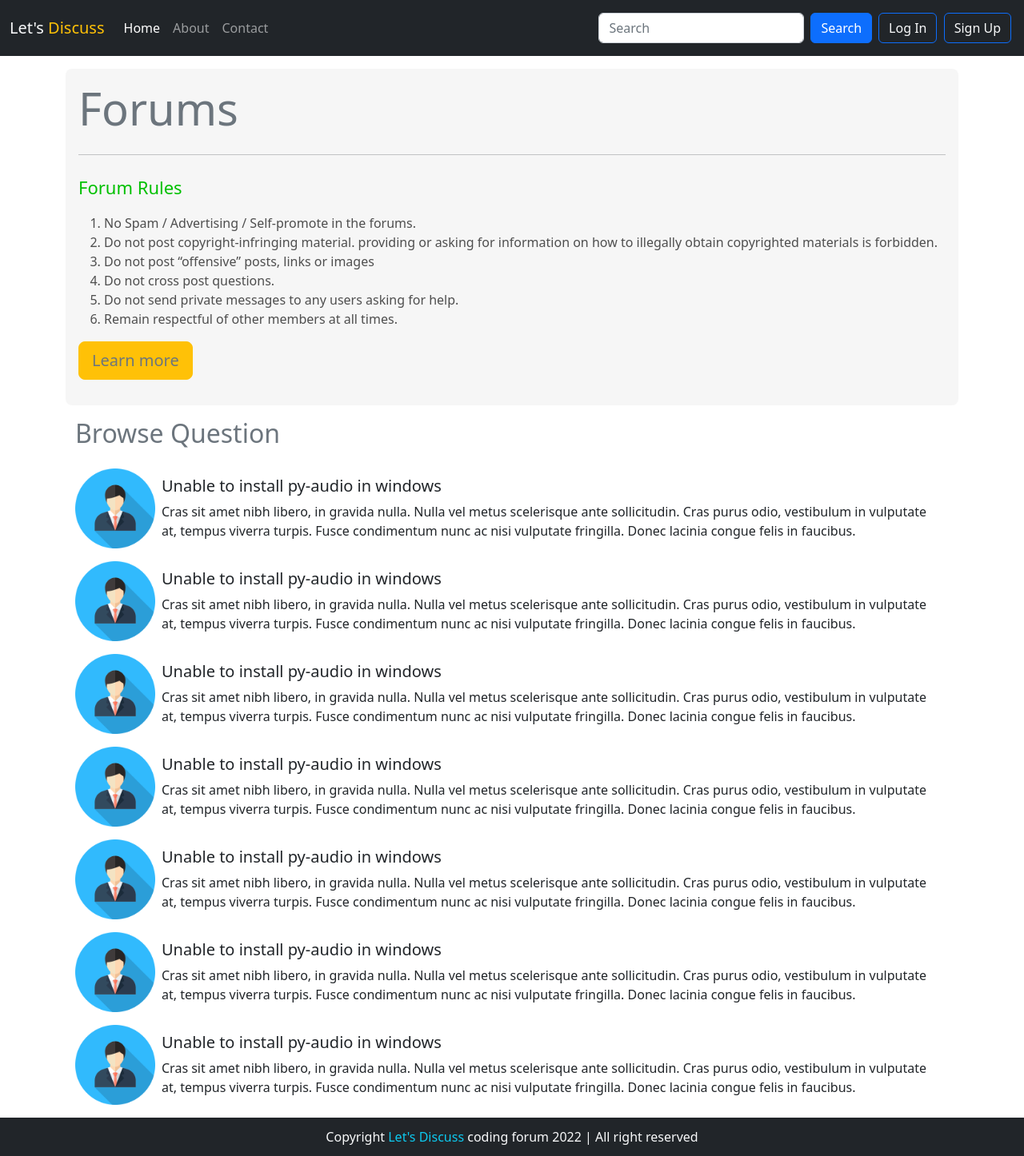
After one commit to Shubham56-droid/Forum_Website, a PHP site: page /threadlist.php?catid=1 in a window 1280 px wide. The commit adds this page. Shown: the whole page at 80% size. Run offline with PHP 8.4, Linux system fonts and the light colour scheme; data that the repository does not hold is empty.

Commit message:
Add files via upload

```diff
--- /dev/null
+++ b/threadlist.php
@@ -0,0 +1,256 @@
+<!DOCTYPE html>
+<html lang="en">
+
+<head>
+    <meta charset="UTF-8">
+    <meta http-equiv="X-UA-Compatible" content="IE=edge">
+    <meta name="viewport" content="width=device-width, initial-scale=1.0">
+    <title>Threads</title>
+    <!--------- Bootstrap CSS ------------->
+    <link rel="stylesheet" href="https://cdn.jsdelivr.net/npm/bootstrap@5.2.0-beta1/dist/css/bootstrap.min.css">
+    <style>
+
+        ::-webkit-scrollbar{
+            background: #000;
+            cursor: pointer;
+            width: 12px;
+
+        }
+        ::-webkit-scrollbar-thumb{
+            background-color: rgb(110, 110, 110);
+            border-radius: 25px;
+        }
+
+        .footer
+        {
+            position: relative;
+            margin-bottom: -20px;
+        }
+
+        .main-con
+        {
+            min-height: 85vh;
+        }
+
+
+        .instruction {
+            font-size: 12px;
+        }
+
+        .link {
+            color: blueviolet;
+            cursor: pointer;
+        }
+
+        .jumbotron{
+            background:rgba(222, 222, 222, 0.274);
+        }
+
+        .forumName{
+            color: rgb(239, 54, 91);
+            font-weight: 600;
+        }
+
+
+        .media img{
+            height: 100px;
+            width: 100px;
+        }
+
+        .rules{
+            font-size: 16px;
+            font-weight: 200;
+            color: rgb(78, 78, 78);
+        }
+
+        .rules-heading{
+            color: rgb(0, 192, 0);
+            font-weight: 400;
+            font-size: 22px;
+        }
+
+        .catdesc{
+            margin-left: 20px;
+            width:90%;
+            color: rgb(218, 0, 87);
+            font-weight: 350;
+        }
+
+
+    </style>
+</head>
+
+<body>
+    <?php
+    /*
+            Navbar
+    */
+    include './partials/_header.php';
+    /*
+            Connecting Database
+    */
+    include './partials/_dbconnect.php';
+    /*
+            Log In modal
+    */
+    include './partials/_loginmodal.php';
+    /*
+            Sign Up modal
+    */
+    include './partials/_signupmodal.php';
+?>
+
+
+<div class="container main-con">
+
+<?php
+    // get request from url
+    $id = $_GET['catid'];
+    $sql = "SELECT * FROM `categories` WHERE `category_id` = $id";
+    $result = mysqli_query($conn,$sql);
+
+    while($row = mysqli_fetch_assoc($result)){
+
+        $catname = $row['category_name'];
+        $catdesc = $row['category_description'];
+
+    }
+
+?>
+
+
+
+    <div class="jumbotron mt-3 p-3 rounded-3">
+    <h1 class="display-4 text-muted text-capitalize"><span class="forumName">
+        <?php
+         echo "$catname";
+        ?>
+    </span> Forums</h1>
+    <p class="lead catdesc">
+        <?php
+         echo "$catdesc";
+        ?>
+    </p>
+    <hr class="my-4">
+
+    <p class="rules-heading">Forum Rules</p>
+    <ol class="rules">
+    <li>
+        No Spam / Advertising / Self-promote in  the forums.
+    </li>
+    <li>
+        Do not post copyright-infringing material.
+        providing or asking for information on how to illegally obtain copyrighted materials is forbidden.
+    </li>
+    <li>
+        Do not post “offensive” posts, links or images
+    </li>
+    <li>
+        Do not cross post questions.
+    </li>
+    <li>
+        Do not send private messages to any users asking for help.
+    </li>
+    <li>
+        Remain respectful of other members at all times.
+    </li>
+    </ol>
+
+
+    <p class="lead ">
+        <a class="btn text-muted btn-warning btn-lg" href="#" role="button">Learn more</a>
+    </p>
+    </div>
+
+
+    <div class="container my-3">
+        <h2 class="text-muted mb-4">Browse Question</h2>
+
+
+
+
+        <div class="media d-flex align-items-center my-3">
+            <img class="mr-3" src="images/user_default_img.png" alt="Generic placeholder image">
+            <div class="media-body p-2">
+              <h5 class="mt-0">Unable to install py-audio in windows</h5>
+              Cras sit amet nibh libero, in gravida nulla. Nulla vel metus scelerisque ante sollicitudin. Cras purus odio, vestibulum in vulputate at, tempus viverra turpis. Fusce condimentum nunc ac nisi vulputate fringilla. Donec lacinia congue felis in faucibus.
+            </div>
+        </div>
+
+
+        <div class="media d-flex align-items-center my-3">
+            <img class="mr-3" src="images/user_default_img.png" alt="Generic placeholder image">
+            <div class="media-body p-2">
+              <h5 class="mt-0">Unable to install py-audio in windows</h5>
+              Cras sit amet nibh libero, in gravida nulla. Nulla vel metus scelerisque ante sollicitudin. Cras purus odio, vestibulum in vulputate at, tempus viverra turpis. Fusce condimentum nunc ac nisi vulputate fringilla. Donec lacinia congue felis in faucibus.
+            </div>
+        </div>
+
+
+        <div class="media d-flex align-items-center my-3">
+            <img class="mr-3" src="images/user_default_img.png" alt="Generic placeholder image">
+            <div class="media-body p-2">
+              <h5 class="mt-0">Unable to install py-audio in windows</h5>
+              Cras sit amet nibh libero, in gravida nulla. Nulla vel metus scelerisque ante sollicitudin. Cras purus odio, vestibulum in vulputate at, tempus viverra turpis. Fusce condimentum nunc ac nisi vulputate fringilla. Donec lacinia congue felis in faucibus.
+            </div>
+        </div>
+
+
+
+        <div class="media d-flex align-items-center my-3">
+            <img class="mr-3" src="images/user_default_img.png" alt="Generic placeholder image">
+            <div class="media-body p-2">
+              <h5 class="mt-0">Unable to install py-audio in windows</h5>
+              Cras sit amet nibh libero, in gravida nulla. Nulla vel metus scelerisque ante sollicitudin. Cras purus odio, vestibulum in vulputate at, tempus viverra turpis. Fusce condimentum nunc ac nisi vulputate fringilla. Donec lacinia congue felis in faucibus.
+            </div>
+        </div>
+
+
+        <div class="media d-flex align-items-center my-3">
+            <img class="mr-3" src="images/user_default_img.png" alt="Generic placeholder image">
+            <div class="media-body p-2">
+              <h5 class="mt-0">Unable to install py-audio in windows</h5>
+              Cras sit amet nibh libero, in gravida nulla. Nulla vel metus scelerisque ante sollicitudin. Cras purus odio, vestibulum in vulputate at, tempus viverra turpis. Fusce condimentum nunc ac nisi vulputate fringilla. Donec lacinia congue felis in faucibus.
+            </div>
+        </div>
+
+
+        <div class="media d-flex align-items-center my-3">
+            <img class="mr-3" src="images/user_default_img.png" alt="Generic placeholder image">
+            <div class="media-body p-2">
+              <h5 class="mt-0">Unable to install py-audio in windows</h5>
+              Cras sit amet nibh libero, in gravida nulla. Nulla vel metus scelerisque ante sollicitudin. Cras purus odio, vestibulum in vulputate at, tempus viverra turpis. Fusce condimentum nunc ac nisi vulputate fringilla. Donec lacinia congue felis in faucibus.
+            </div>
+        </div>
+
+
+        <div class="media d-flex align-items-center my-3">
+            <img class="mr-3" src="images/user_default_img.png" alt="Generic placeholder image">
+            <div class="media-body p-2">
+              <h5 class="mt-0">Unable to install py-audio in windows</h5>
+              Cras sit amet nibh libero, in gravida nulla. Nulla vel metus scelerisque ante sollicitudin. Cras purus odio, vestibulum in vulputate at, tempus viverra turpis. Fusce condimentum nunc ac nisi vulputate fringilla. Donec lacinia congue felis in faucibus.
+            </div>
+        </div>
+
+
+
+
+    </div>
+
+
+
+
+
+</div>
+
+
+
+<!--------footer--------->
+<?php
+    include './partials/_footer.php';
+?>
+    <!--------- Bootstrap JS ------------->
+    <script src="https://cdn.jsdelivr.net/npm/bootstrap@5.2.0-beta1/dist/js/bootstrap.bundle.min.js"></script>
+</body>
+
+</html>
```
Also changed, not shown: index.php (+98 -9 lines), partials/_carsousel.php (+14 -4 lines), images/banner1.jpg (added), images/banner2.png (added), images/banner3.jpg (added), images/banner4.jpg (added), images/user_default_img.png (added).
